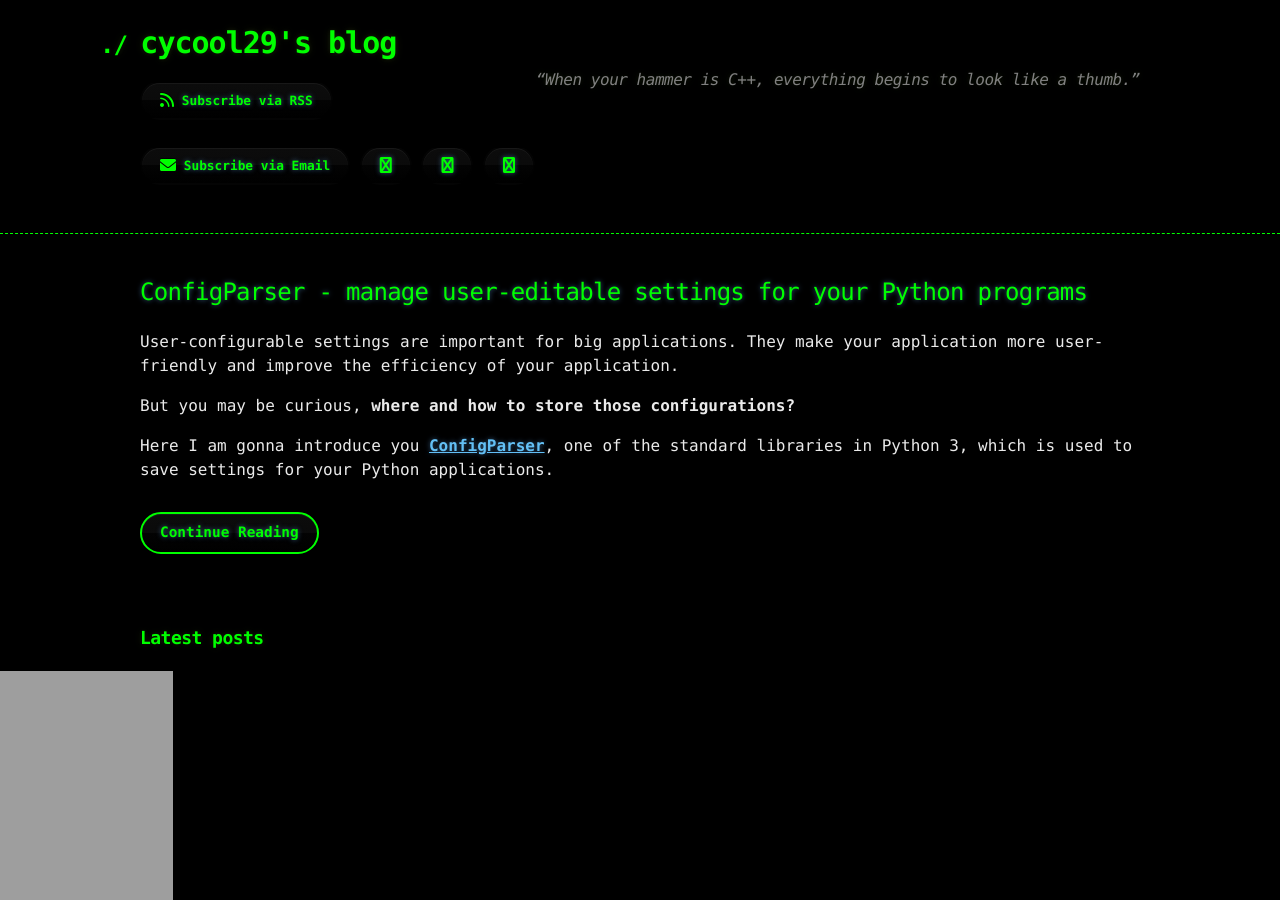
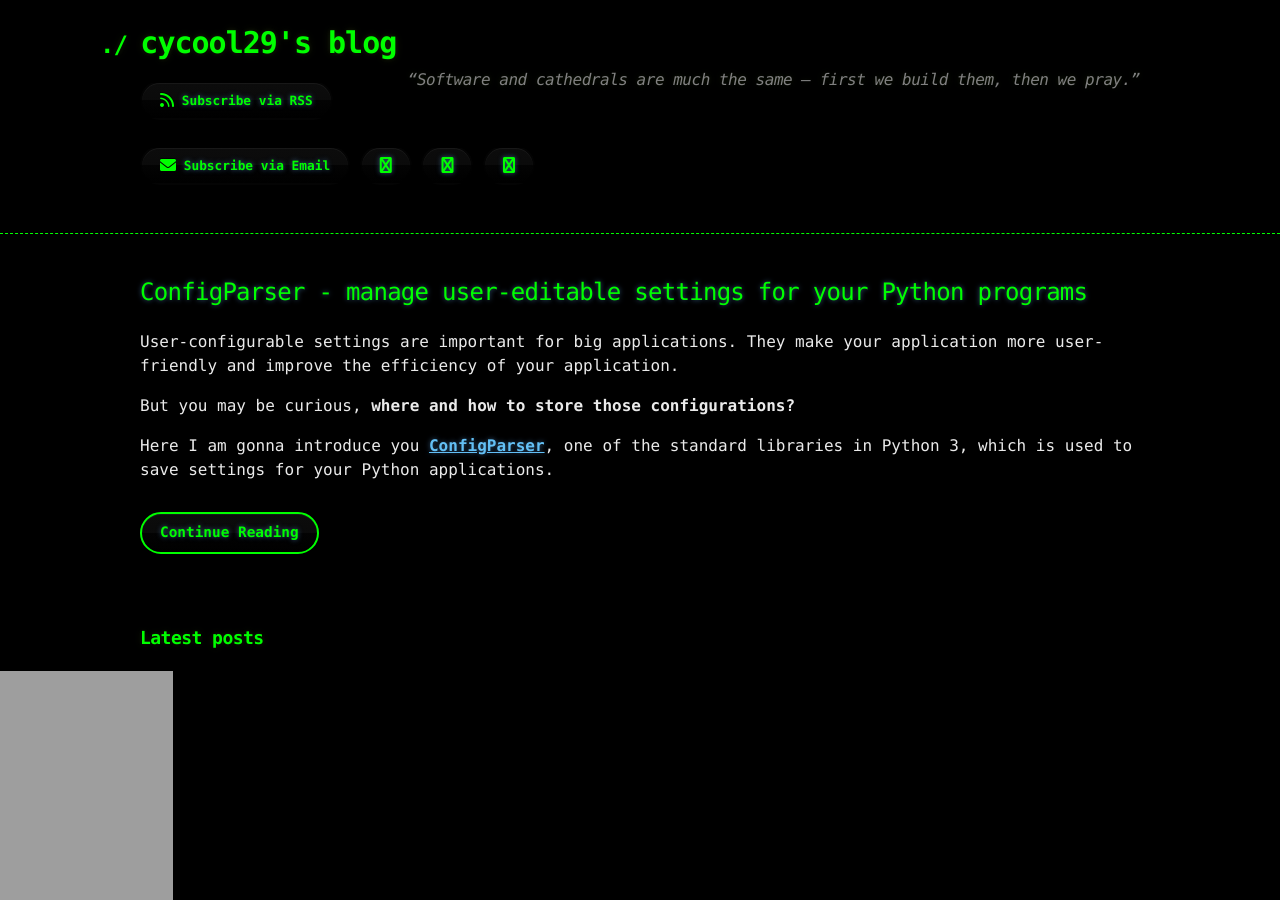
Before and after one commit to cycool29/cycool29.github.io, a Jekyll site: the page built from index.md, in a window 1280 px wide and 900 px high. Built offline with Jekyll 4.4.1, drawn with Linux system fonts in a browser that asks for light colours; a style sheet for code colours, icons or effects is not loaded.

Commit message:
Update quotes

```diff
--- a/_config.yml
+++ b/_config.yml
@@ -1,5 +1,5 @@
 title: cycool29's blog
-description: "“When your hammer is C++, everything begins to look like a thumb.” "
+description: "“Software and cathedrals are much the same — first we build them, then we pray.” "
 author: cycool29
 url: https://cycool29.github.io
 timezone: UTC
```
